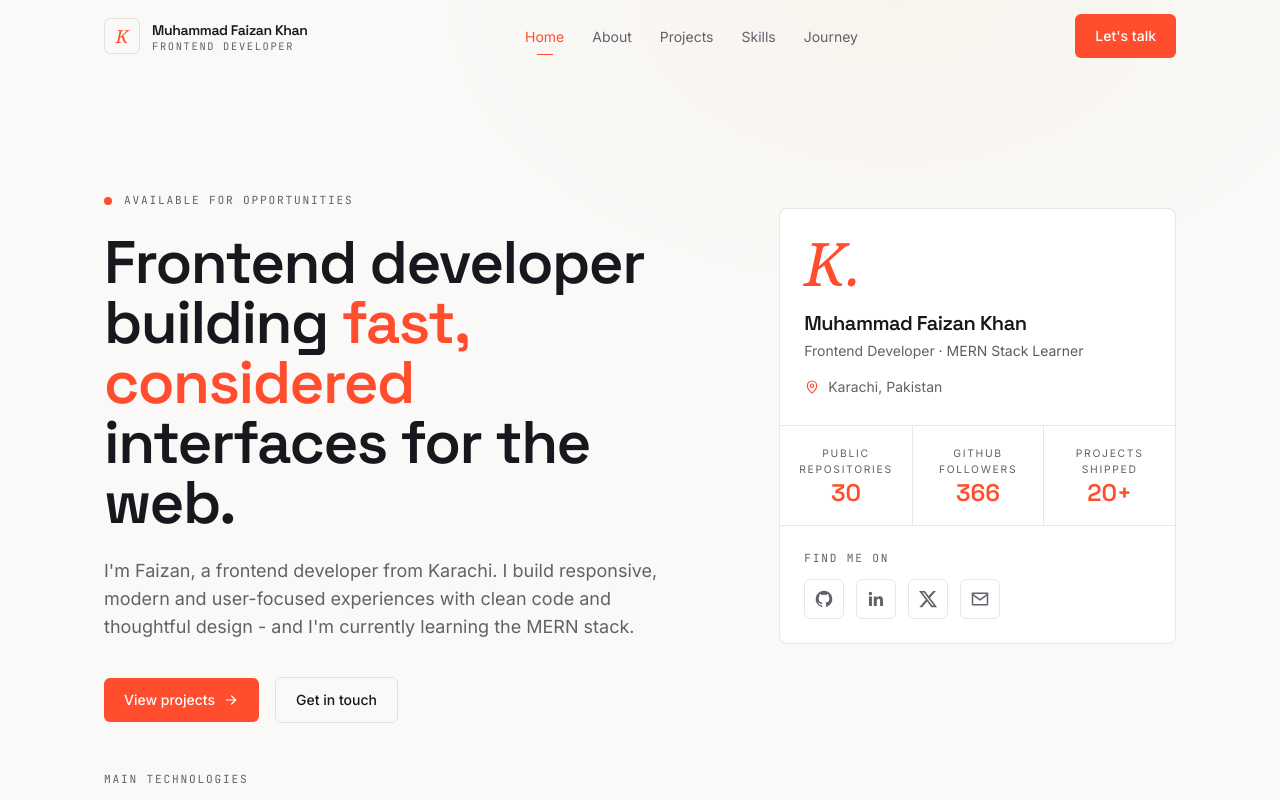
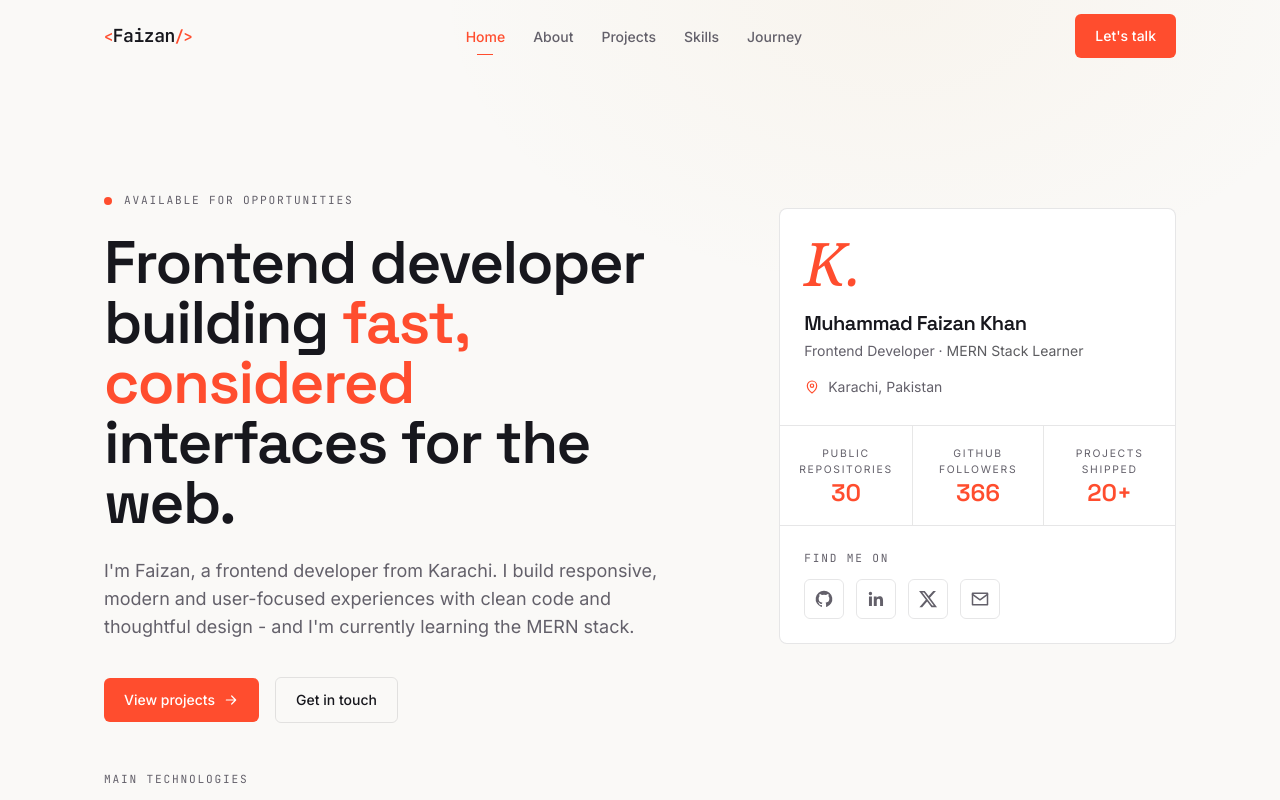
Before and after one commit to Faizan-khan144/faizan-portfolio, a React (Vite) app: page / in a window 1280 px wide. Shown: the top 800 px of the page. Built offline with nearby package versions, Linux system fonts and the light colour scheme.

Commit message:
style: light navbar with brand mark

```diff
--- a/src/components/Navbar.jsx
+++ b/src/components/Navbar.jsx
@@ -1,7 +1,7 @@
 import { useEffect, useState } from 'react'
 import { NavLink, Link, useLocation } from 'react-router-dom'
 import { IconMenu, IconClose, IconArrow } from './Icons'
-import { profile } from '../data/profile'
+import Brand from './Brand'
 
 const links = [
   { to: '/', label: 'Home' },
@@ -43,21 +43,15 @@ export default function Navbar() {
         Skip to main content
       </a>
       <header
-        className={`fixed inset-x-0 top-0 z-50 transition-colors duration-300 ${
-        scrolled || open ? 'border-b border-line bg-bg/90 backdrop-blur-md' : 'border-b border-transparent'
+        className={`fixed inset-x-0 top-0 z-50 transition-all duration-300 ${
+          scrolled || open
+            ? 'border-b border-line bg-bg/90 shadow-card backdrop-blur-md'
+            : 'border-b border-transparent'
         }`}
       >
         <nav className="container-x flex h-[4.5rem] items-center justify-between" aria-label="Main">
           <Link to="/" className="group flex items-center gap-3" aria-label="Faizan Khan - home">
-          <span className="flex h-9 w-9 items-center justify-center rounded-md border border-line font-serif text-lg italic text-accent transition-colors group-hover:border-accent/60">
-            K
-          </span>
-          <span className="leading-tight">
-            <span className="block font-display text-sm font-semibold tracking-tight">{profile.name}</span>
-            <span className="block font-mono text-[0.65rem] uppercase tracking-wide2 text-muted">
-              {profile.role}
-            </span>
-          </span>
+            <Brand className="text-lg" />
           </Link>
 
           <ul className="hidden items-center gap-1 lg:flex">
@@ -67,7 +61,7 @@ export default function Navbar() {
                   to={link.to}
                   end={link.to === '/'}
                   className={({ isActive }) =>
-                  `relative rounded-md px-3 py-2 text-sm transition-colors duration-200 ${
+                    `relative rounded-md px-3 py-2 text-sm font-medium transition-colors duration-200 ${
                       isActive ? 'text-accent' : 'text-muted hover:text-ink'
                     }`
                   }
@@ -122,7 +116,7 @@ export default function Navbar() {
                 end={link.to === '/'}
                 className={({ isActive }) =>
                   `rounded-md px-3 py-3 font-display text-xl font-medium transition-colors ${
-                  isActive ? 'bg-white/[0.04] text-accent' : 'text-ink hover:bg-white/[0.03]'
+                    isActive ? 'bg-surface text-accent' : 'text-ink hover:bg-surface'
                   }`
                 }
               >
```
Lines whose indentation alone changed are shown as unchanged.
